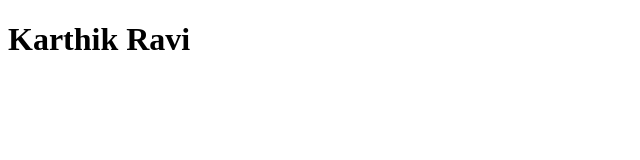
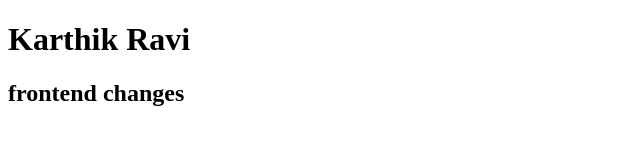
Before and after one commit to karthik-2103/samplerepo, a plain HTML site: page index.html in a window 1280 px wide. Shown: the whole page, without its empty margins (0-640 px from the left). Drawn offline with Linux system fonts and the light colour scheme.

Commit message:
feat : added some frontend code

```diff
--- a/index.html
+++ b/index.html
@@ -7,5 +7,6 @@
 </head>
 <body>
   <h1>Karthik Ravi</h1>
+  <h2>frontend changes</h2>
 </body>
 </html>
```
